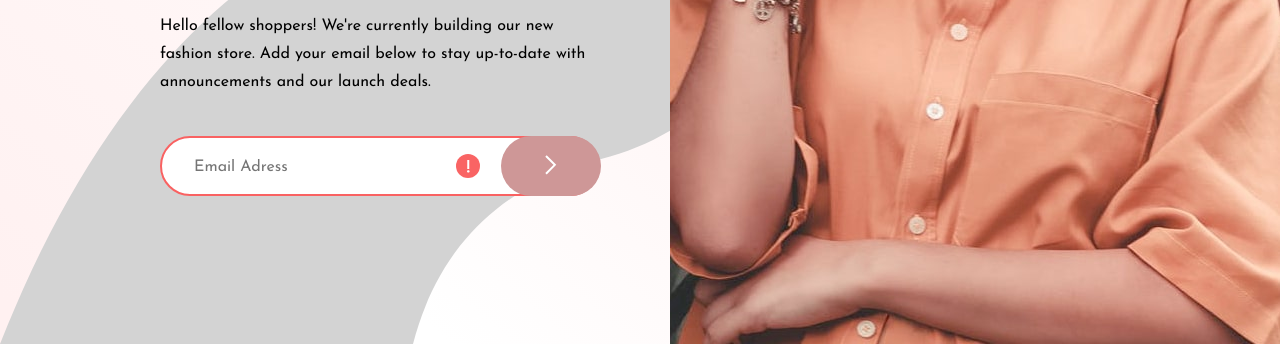
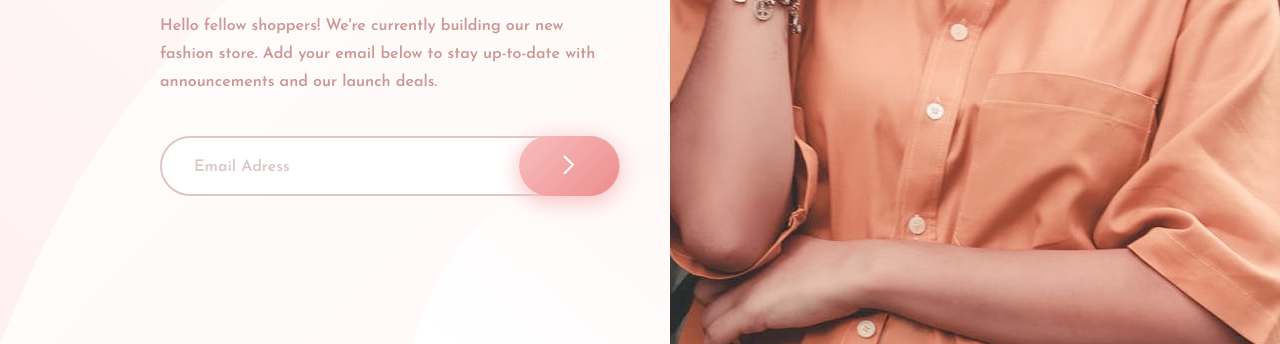
Before and after one commit to juryous/Base-Apparel-coming-soon-page, a plain HTML site: page index.html in a window 1280 px wide. Shown: the part 456-800 px from the top of the page. Drawn offline with Linux system fonts and the light colour scheme.

Commit message:
finished desktop styling

```diff
--- a/index.html
+++ b/index.html
@@ -29,9 +29,10 @@
       <div class="form">
         <form>
           <input type="email" id="email" name="email" placeholder="Email Adress">
-          <img id="error" src="./images/icon-error.svg" alt="error icon">
+          <img id="error" class="hidden" src="./images/icon-error.svg" alt="error icon">
           <button class="btn"><img src="./images/icon-arrow.svg" alt="arrow"></button>
         </form>
+        <p id="error-text" class="hidden">Please provide a valid email</p>
       </div>
     </div>
     <div class="right">
--- a/style.css
+++ b/style.css
@@ -12,7 +12,7 @@ body {
     width: 1440px;
     max-width: 100%;
     margin: 0 auto;
-    background-color: lightgray;
+    background: linear-gradient(135deg, hsl(0, 0%, 100%), hsl(0, 100%, 98%));
 }
 
 .flex {
@@ -50,8 +50,9 @@ h2 {
 }
 
 h1 {
+    margin-top: 135px;
+    color: hsl(0, 36%, 70%);
     font-weight: 300;
-    margin-top: 135px;
 }
 
 h2 {
@@ -59,50 +60,67 @@ h2 {
 }
 
 p {
-    width: 430px;
+    width: 440px;
+    margin: 25px 0;
+    color: hsl(0, 36%, 70%);
     font-size: 16px;
+    font-weight: 600;
     line-height: 28px;
-    margin: 25px 0;
 }
 
 .form {
     position: relative;
-    width: 450px;
+    width: 460px;
 }
 
 #email {
-    width: 440px;
+    width: 460px;
     height: 60px;
-    border: 2px solid hsl(0, 93%, 68%);
+    border: 2px solid hsl(0, 23%, 82%);
     border-radius: 30px;
     margin-top: 15px;
     padding-left: 32px;
 }
 
 #email::placeholder {
+    color: hsl(0, 23%, 82%);
     font-family: 'Josefin Sans', sans-serif;
     font-size: 16px;
+    font-weight: 600;
 }
 
 #error {
     position: absolute;
     top: 33px;
-    right: 130px;
+    right: 117px;
+}
+
+#error-text {
+    font-size: 14px;
+    font-weight: 600;
+    margin:7px 0 0 34px;
+    color: hsl(0, 74%, 74%);
+}
+
+.hidden {
+    visibility: hidden;
 }
 
 .btn {
     position: absolute;
-    right: 9px;
+    right: 1px;
     top: 15px;
     width: 100px;
     height: 60px;
     cursor: pointer;
     border: none;
     border-radius: 30px;
-    background-color: hsl(0, 36%, 70%);
+    background: linear-gradient(135deg, hsl(0, 80%, 86%), hsl(0, 74%, 74%));
+    box-shadow: 0 5px 22px 1px hsl(0, 80%, 86%);
 }
 
 .btn:hover {
+    background: none;
     background-color: hsl(0, 80%, 86%);
-    box-shadow: 0px 10px 10px 5px hsl(0, 53%, 88%);
+    box-shadow: 0 12px 35px hsl(0, 74%, 74%);
 }
```
